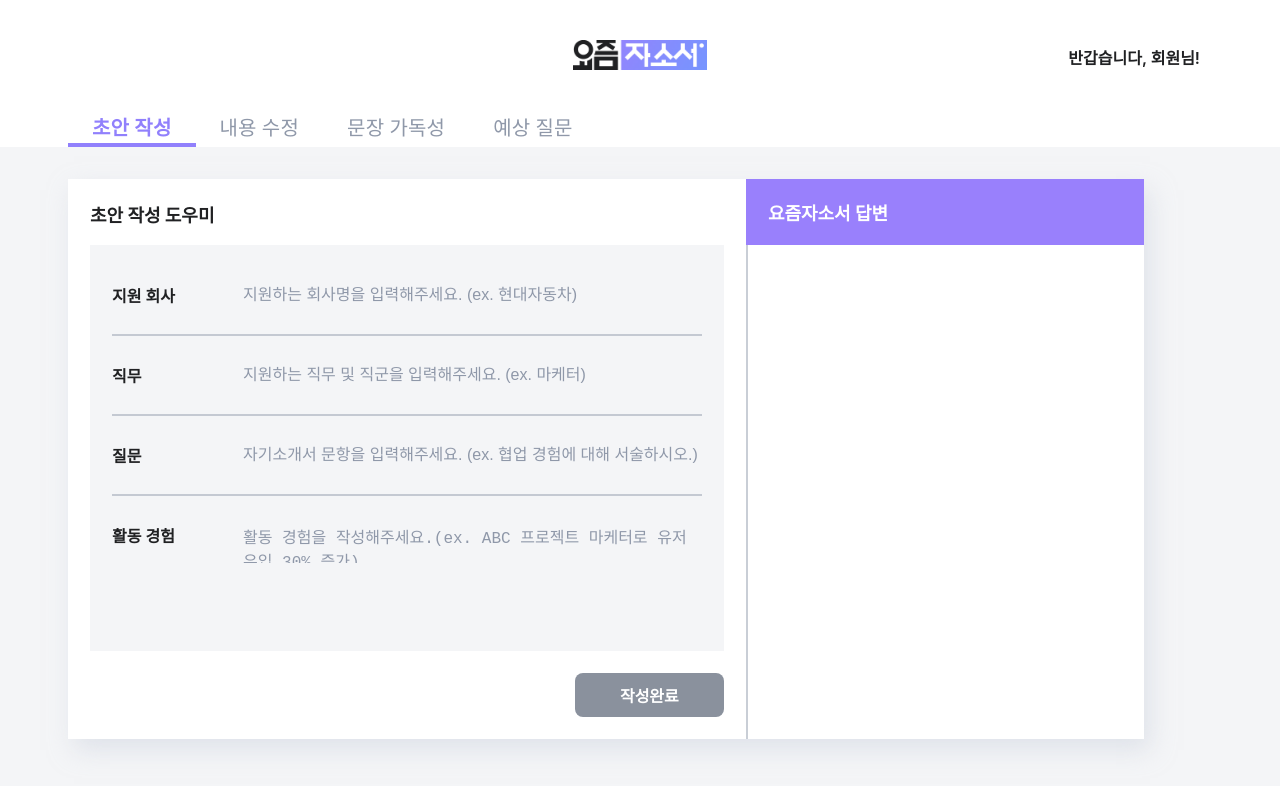
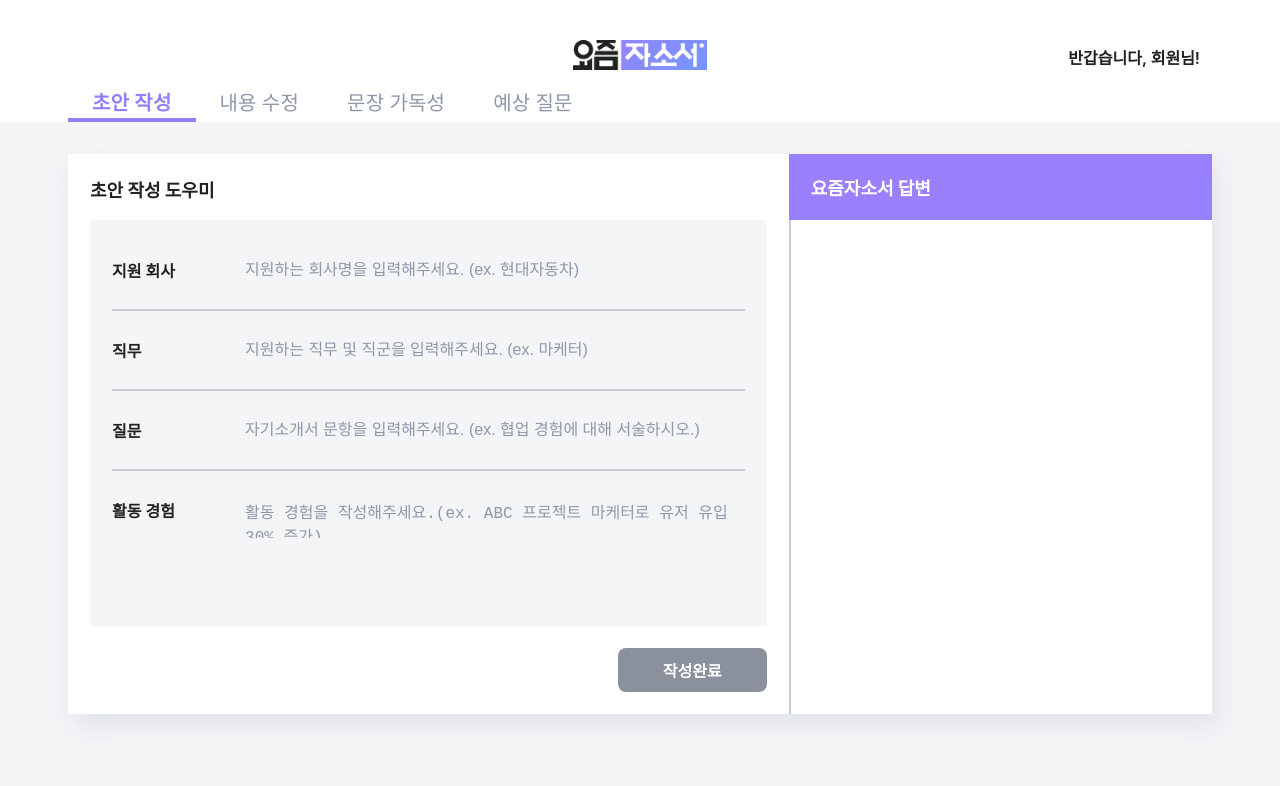
Before and after one commit to kyulee0103/recentJasoSeoFE, a React (Create React App) app: page /helper in a window 1280 px wide. Shown: the top 786 px of the page. Built offline with nearby package versions, Linux system fonts and the light colour scheme.

Commit message:
feat: 배포용 ui 수정

```diff
--- a/src/Components/AnswerBox.tsx
+++ b/src/Components/AnswerBox.tsx
@@ -89,12 +89,12 @@ const Counts = styled.div``
 const Purple = styled.span`
     color: #9980fc;
     font-weight: 700;
-    font-size: 18px;
+    font-size: 16px;
 `
 const Grey = styled.span`
     color: #8a919d;
     font-weight: 500;
-    font-size: 18px;
+    font-size: 16px;
 `
 const Complete = styled.div``
 const Btn1 = styled.button`
@@ -166,7 +166,7 @@ function AnswerBox({id}: {id: number}) {
                     }))
                 })
                 .catch(function (err) {
-                    console.log(err)
+                    // console.log(err)
                     setFirstAnswer((curr) => ({
                         ...curr,
                         answer: '',
@@ -195,7 +195,7 @@ function AnswerBox({id}: {id: number}) {
                     }))
                 })
                 .catch(function (err) {
-                    console.log(err)
+                    // console.log(err)
                     setSecondAnswer((curr) => ({
                         ...curr,
                         answer: '',
@@ -224,7 +224,7 @@ function AnswerBox({id}: {id: number}) {
                     }))
                 })
                 .catch(function (err) {
-                    console.log(err)
+                    // console.log(err)
                     setThirdAnswer((curr) => ({
                         ...curr,
                         answer: '',
@@ -253,7 +253,7 @@ function AnswerBox({id}: {id: number}) {
                     }))
                 })
                 .catch(function (err) {
-                    console.log(err)
+                    // console.log(err)
                     setFourthAnswer((curr) => ({
                         ...curr,
                         answer: '',
--- a/src/Components/BasicTabs.tsx
+++ b/src/Components/BasicTabs.tsx
@@ -26,7 +26,7 @@ function TabPanel(props: TabPanelProps) {
             {...other}
         >
             {value === index && (
-                <Box sx={{p: 4, paddingLeft: '0px', paddingRight: '68px', marginTop: '0px'}}>{children}</Box>
+                <Box sx={{p: 4, paddingLeft: '0px', paddingRight: '0px', marginTop: '0px'}}>{children}</Box>
             )}
         </div>
     )
--- a/src/Components/Card.tsx
+++ b/src/Components/Card.tsx
@@ -61,7 +61,6 @@ const Card: React.FC<CardProps> = ({title, detail, id}) => {
     const navigate = useNavigate()
     const setHelperData = useSetRecoilState(helperState)
     const clickCard = (id: number, title: string) => {
-        console.log(id)
         setHelperData((currVal) => ({
             ...currVal,
             id,
--- a/src/Pages/Helper.tsx
+++ b/src/Pages/Helper.tsx
@@ -7,7 +7,6 @@ const White = styled.div`
     background-color: white;
     padding-left: 68px;
     padding-right: 68px;
-    padding-top: 25px;
 `
 
 const Total = styled.div``
```
